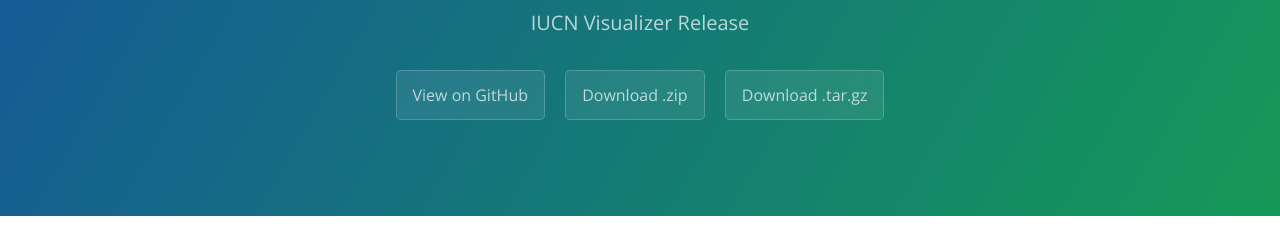
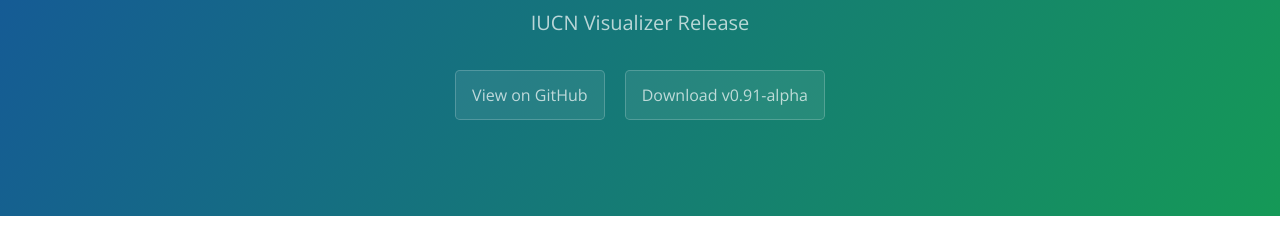
Before and after one commit to tzm41/IUCNRelease, a plain HTML site: page index.html in a window 1280 px wide. Shown: the part 167-395 px from the top of the page. Drawn offline with nearby package versions, Linux system fonts and the light colour scheme.

Commit message:
Update index.html

```diff
--- a/index.html
+++ b/index.html
@@ -14,8 +14,7 @@
       <h1 class="project-name">IUCNRelease</h1>
       <h2 class="project-tagline">IUCN Visualizer Release</h2>
       <a href="https://github.com/tzm41/IUCNRelease" class="btn">View on GitHub</a>
-      <a href="https://github.com/tzm41/IUCNRelease/zipball/master" class="btn">Download .zip</a>
-      <a href="https://github.com/tzm41/IUCNRelease/tarball/master" class="btn">Download .tar.gz</a>
+      <a href="https://github.com/tzm41/IUCNRelease/releases/download/v0.91-alpha/IUCN-v0.91-alpha.jar" class="btn">Download v0.91-alpha</a>
     </section>
 
     <section class="main-content">
```
